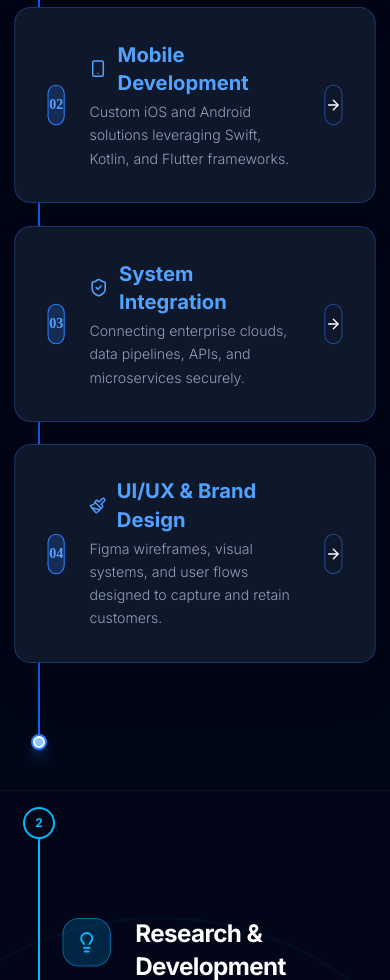
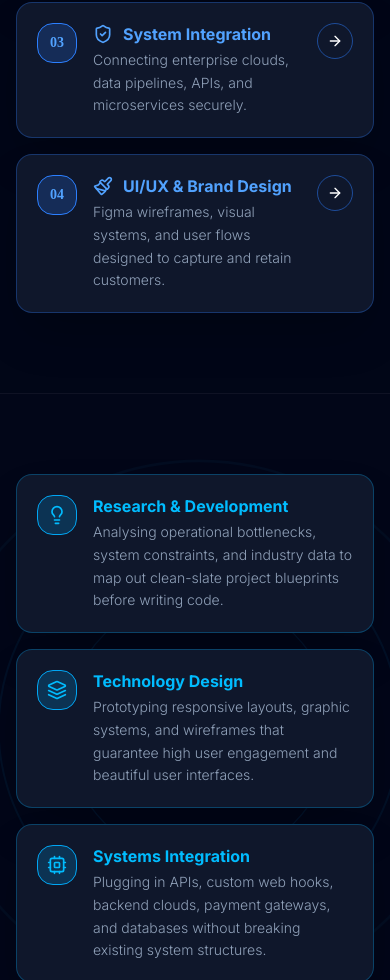
Before and after one commit to danielmututa/zimnextsolutions, a Next.js app: page / in a window 390 px wide. Shown: the part 2009-2989 px from the top of the page. Built offline with nearby package versions, Linux system fonts and the light colour scheme.

Commit message:
fix: changing ui for the landing and adding the vedion sction

```diff
--- a/components/InteractivePillars.tsx
+++ b/components/InteractivePillars.tsx
@@ -33,10 +33,8 @@ export default function InteractivePillars() {
       if (!containerRef.current) return
       const rect = containerRef.current.getBoundingClientRect()
       const viewportHeight = window.innerHeight
-
       const totalHeight = rect.height
       const scrolled = viewportHeight / 2 - rect.top
-
       let progress = scrolled / totalHeight
       progress = Math.min(Math.max(progress, 0), 1)
       setScrollProgress(progress)
@@ -48,25 +46,20 @@ export default function InteractivePillars() {
   }, [])
 
   return (
-    <section ref={containerRef} className="py-32 bg-slate-950 border-t border-b border-white/5 relative overflow-hidden">
+    <section ref={containerRef} className="py-20 sm:py-32 bg-slate-950 border-t border-b border-white/5 relative overflow-hidden">
 
-      {/* Big starting circle at the top of the line */}
-      <div className="absolute left-[39px] sm:left-1/2 top-4 w-8 h-8 rounded-full border-2 border-sky-400 bg-slate-950 -translate-x-1/2 flex items-center justify-center z-10 font-bold text-xs text-sky-400 shadow-md">
+      {/* Starting circle "2" — desktop only */}
+      <div className="hidden sm:flex absolute left-1/2 top-4 w-8 h-8 rounded-full border-2 border-sky-400 bg-slate-950 -translate-x-1/2 items-center justify-center z-10 font-bold text-xs text-sky-400 shadow-md">
         2
       </div>
 
-      {/* Inner Track container (Light Blue / Sky Blue theme) */}
-      <div className="absolute left-[39px] sm:left-1/2 top-12 bottom-12 w-0.5 -translate-x-1/2 pointer-events-none">
-        {/* Dashed line track */}
+      {/* Vertical scroll track — desktop only */}
+      <div className="hidden sm:block absolute left-1/2 top-12 bottom-12 w-0.5 -translate-x-1/2 pointer-events-none">
         <div className="absolute inset-0 border-l-2 border-dashed border-slate-800" />
-
-        {/* Active progress track */}
         <div
           className="absolute top-0 left-0 w-full bg-sky-400 transition-all duration-150"
           style={{ height: `${scrollProgress * 100}%` }}
         />
-
-        {/* Scroll-Linked Moving Tracking Dots */}
         <div
           className="absolute left-1/2 w-4 h-4 rounded-full bg-white border-2 border-sky-400 shadow-lg shadow-sky-400/50 -translate-x-1/2 -translate-y-1/2 z-20 transition-all duration-100"
           style={{ top: `${scrollProgress * 100}%` }}
@@ -86,27 +79,24 @@ export default function InteractivePillars() {
         </svg>
       </div>
 
-      <div className="max-w-7xl mx-auto px-4 sm:px-6 lg:px-8 w-full grid grid-cols-1 lg:grid-cols-12 gap-16 items-center relative z-10">
+      <div className="max-w-7xl mx-auto px-4 sm:px-6 lg:px-8 w-full grid grid-cols-1 lg:grid-cols-12 gap-10 lg:gap-16 items-center relative z-10">
 
-        {/* Left Side: Concentric Blueprint Ring Graphic */}
+        {/* Left: Blueprint ring graphic — desktop only */}
         <div className="lg:col-span-5 hidden lg:flex justify-center relative min-h-[400px]">
           <div className="w-[350px] h-[350px] rounded-full border border-sky-500/20 flex items-center justify-center relative">
-            {/* Mid Ring */}
             <div className="w-[250px] h-[250px] rounded-full border border-sky-500/30 flex items-center justify-center">
-              {/* Inner Ring */}
               <div className="w-[150px] h-[150px] rounded-full border-2 border-sky-500/40 flex items-center justify-center bg-slate-900/50">
                 <Cpu className="h-10 w-10 text-sky-400 animate-pulse" />
               </div>
             </div>
-            {/* Visual satellite dots */}
             <div className="absolute top-1/2 left-0 -translate-x-1.5 -translate-y-1/2 w-3.5 h-3.5 rounded-full bg-sky-500" />
             <div className="absolute top-0 left-1/2 -translate-x-1/2 -translate-y-1.5 w-3.5 h-3.5 rounded-full bg-sky-300" />
             <div className="absolute bottom-12 right-12 w-3.5 h-3.5 rounded-full bg-sky-600" />
           </div>
         </div>
 
-        {/* Right Side: Pillars Info Stack */}
-        <div className="lg:col-span-7 space-y-12 pl-12 lg:pl-0">
+        {/* Right: Pillar cards */}
+        <div className="lg:col-span-7 space-y-4">
           {pillars.map((pillar, index) => {
             const PillarIcon = pillar.icon
             const isPassed = scrollProgress >= pillar.threshold
@@ -114,24 +104,29 @@ export default function InteractivePillars() {
             return (
               <div
                 key={index}
-                className={`flex gap-6 items-start transition-all duration-500 ${
-                  isPassed ? "opacity-100 scale-[1.01]" : "opacity-40"
+                className={`flex items-start gap-4 p-5 sm:p-8 rounded-2xl border transition-all duration-500 ${
+                  isPassed
+                    ? "bg-slate-900 border-sky-500/30 shadow-2xl sm:scale-[1.01]"
+                    : "bg-slate-900/40 border-white/5 opacity-60"
                 }`}
               >
-                {/* Icon Column */}
-                <div className={`w-12 h-12 rounded-2xl flex items-center justify-center border shrink-0 transition-all ${
+                {/* Icon badge */}
+                <div className={`shrink-0 w-10 h-10 rounded-xl flex items-center justify-center border transition-all ${
                   isPassed
-                    ? "bg-sky-500/20 border-sky-500/50 text-sky-400"
-                    : "bg-slate-900 border-white/5 text-slate-500"
+                    ? "bg-sky-500/20 border-sky-500 text-sky-400"
+                    : "bg-slate-950 border-white/10 text-slate-500"
                 }`}>
-                  <PillarIcon className="h-5.5 w-5.5" />
+                  <PillarIcon className="h-5 w-5" />
                 </div>
-                {/* Description Column */}
-                <div className="space-y-2">
-                  <h3 className="text-2xl font-bold text-white tracking-tight">
+
+                {/* Text */}
+                <div className="min-w-0 flex-1 space-y-1">
+                  <h3 className={`text-base sm:text-xl font-bold leading-snug transition-colors ${
+                    isPassed ? "text-sky-400" : "text-white"
+                  }`}>
                     {pillar.title}
                   </h3>
-                  <p className="text-slate-400 font-light text-base leading-relaxed max-w-xl">
+                  <p className="text-slate-400 text-sm font-light leading-relaxed">
                     {pillar.desc}
                   </p>
                 </div>
--- a/components/SolutionsList.tsx
+++ b/components/SolutionsList.tsx
@@ -48,10 +48,8 @@ export default function SolutionsList() {
       if (!containerRef.current) return
       const rect = containerRef.current.getBoundingClientRect()
       const viewportHeight = window.innerHeight
-
       const totalHeight = rect.height
       const scrolled = viewportHeight / 2 - rect.top
-
       let progress = scrolled / totalHeight
       progress = Math.min(Math.max(progress, 0), 1)
       setScrollProgress(progress)
@@ -63,50 +61,51 @@ export default function SolutionsList() {
   }, [])
 
   return (
-    <section ref={containerRef} className="py-32 bg-slate-950/90 relative overflow-visible">
+    <section ref={containerRef} className="py-20 sm:py-32 bg-slate-950/90 relative overflow-visible">
 
-      {/* Big starting circle "1" positioned directly touching the bottom of the Hero's logo circle */}
-      <div className="absolute left-[39px] sm:left-1/2 top-[-16px] w-8 h-8 rounded-full border-2 border-blue-500 bg-slate-950 -translate-x-1/2 flex items-center justify-center z-30 font-bold text-xs text-blue-400 shadow-lg">
+      {/* Starting circle — desktop only */}
+      <div className="hidden sm:flex absolute left-1/2 top-[-16px] w-8 h-8 rounded-full border-2 border-blue-500 bg-slate-950 -translate-x-1/2 items-center justify-center z-30 font-bold text-xs text-blue-400 shadow-lg">
         1
       </div>
 
-      {/* Inner Track container (Blue theme) - starts right below the starting circle "1" */}
-      <div className="absolute left-[39px] sm:left-1/2 top-[16px] bottom-12 w-0.5 -translate-x-1/2 pointer-events-none">
-        {/* Dashed line track */}
+      {/* Vertical scroll track — desktop only */}
+      <div className="hidden sm:block absolute left-1/2 top-[16px] bottom-12 w-0.5 -translate-x-1/2 pointer-events-none">
+        {/* Dashed background track */}
         <div className="absolute inset-0 border-l-2 border-dashed border-slate-800" />
 
-        {/* Active progress track */}
+        {/* Active fill */}
         <div
           className="absolute top-0 left-0 w-full bg-blue-600 transition-all duration-150"
           style={{ height: `${scrollProgress * 100}%` }}
         />
 
-        {/* Scroll-Linked Moving Tracking Dots */}
+        {/* Moving dot — outer */}
         <div
           className="absolute left-1/2 w-4 h-4 rounded-full bg-white border-2 border-blue-500 shadow-lg shadow-blue-500/50 -translate-x-1/2 -translate-y-1/2 z-20 transition-all duration-100"
           style={{ top: `${scrollProgress * 100}%` }}
         />
+        {/* Moving dot — inner */}
         <div
           className="absolute left-1/2 w-2 h-2 rounded-full bg-blue-300 -translate-x-1/2 -translate-y-1/2 z-30 transition-all duration-100"
           style={{ top: `${scrollProgress * 100}%` }}
         />
       </div>
 
-      <div className="max-w-7xl mx-auto px-4 sm:px-6 lg:px-8 w-full grid grid-cols-1 lg:grid-cols-12 gap-16 items-start relative z-10">
+      <div className="max-w-7xl mx-auto px-4 sm:px-6 lg:px-8 w-full grid grid-cols-1 lg:grid-cols-12 gap-10 lg:gap-16 items-start relative z-10">
 
-        {/* Left Side Section Intro */}
-        <div className="lg:col-span-5 space-y-8 lg:sticky lg:top-36">
-          <h2 className="text-4xl sm:text-5xl font-extrabold text-white tracking-tight leading-tight">
+        {/* Left: Section intro */}
+        <div className="lg:col-span-5 space-y-6 lg:sticky lg:top-36">
+          <h2 className="text-3xl sm:text-4xl lg:text-5xl font-extrabold text-white tracking-tight leading-tight">
             Move your industry <br />
             forward.
           </h2>
-          <p className="text-lg text-slate-400 font-light leading-relaxed max-w-sm">
+          <p className="text-base sm:text-lg text-slate-400 font-light leading-relaxed max-w-sm">
             We partner with businesses to architect, build, and optimize software systems that drive digital growth.
           </p>
-          <div className="pt-4">
+          <div className="pt-2">
             <Link
               href="/contact"
-              className="inline-flex items-center gap-2 px-6 py-3 border border-slate-800 hover:border-blue-500 text-slate-200 hover:text-white rounded-full bg-slate-900/50 hover:bg-slate-900 transition-all font-semibold cursor-pointer"
+              className="inline-flex items-center gap-2 px-6 py-3 border border-slate-800 hover:border-blue-500 text-slate-200 hover:text-white rounded-full bg-slate-900/50 hover:bg-slate-900 transition-all font-semibold"
             >
               Request a proposal
               <ArrowRight className="h-4 w-4" />
@@ -114,8 +113,8 @@ export default function SolutionsList() {
           </div>
         </div>
 
-        {/* Right Side Vertical Stack of Cards */}
-        <div className="lg:col-span-7 space-y-6">
+        {/* Right: Cards */}
+        <div className="lg:col-span-7 space-y-4">
           {solutionItems.map((item, index) => {
             const IconComponent = item.icon
             const isPassed = scrollProgress >= item.threshold
@@ -123,48 +122,45 @@ export default function SolutionsList() {
               <Link
                 key={index}
                 href={item.href}
-                className={`group block p-8 rounded-2xl transition-all duration-500 border ${
+                className={`group flex items-start gap-4 p-5 sm:p-8 rounded-2xl transition-all duration-500 border ${
                   isPassed
-                    ? "bg-slate-900 border-blue-500/30 scale-[1.01] shadow-2xl"
-                    : "bg-slate-900/40 border-white/5 opacity-50"
+                    ? "bg-slate-900 border-blue-500/30 shadow-2xl sm:scale-[1.01]"
+                    : "bg-slate-900/40 border-white/5 opacity-60"
                 }`}
               >
-                <div className="flex items-center justify-between gap-6">
-                  <div className="flex items-center gap-6">
-                    {/* Number block */}
-                    <span className={`text-sm font-bold font-mono w-10 h-10 rounded-xl flex items-center justify-center border transition-all ${
+                {/* Number badge */}
+                <span className={`shrink-0 text-sm font-bold font-mono w-10 h-10 rounded-xl flex items-center justify-center border transition-all ${
                   isPassed
                     ? "bg-blue-500/20 border-blue-500 text-blue-400"
                     : "bg-slate-950 border-white/10 text-slate-500"
                 }`}>
                   {item.num}
                 </span>
-                    {/* Icon and Title */}
-                    <div className="space-y-1">
+
+                {/* Text content */}
+                <div className="min-w-0 flex-1 space-y-1">
                   <div className="flex items-center gap-2.5">
-                        <IconComponent className={`h-5 w-5 transition-colors ${
+                    <IconComponent className={`h-5 w-5 shrink-0 transition-colors ${
                       isPassed ? "text-blue-400" : "text-slate-500"
                     }`} />
-                        <h3 className={`text-xl font-bold transition-colors ${
+                    <h3 className={`text-base sm:text-xl font-bold transition-colors leading-snug ${
                       isPassed ? "text-blue-400" : "text-white"
                     }`}>
                       {item.title}
                     </h3>
                   </div>
-                      <p className="text-slate-400 text-sm font-light max-w-lg leading-relaxed">
+                  <p className="text-slate-400 text-sm font-light leading-relaxed">
                     {item.desc}
                   </p>
                 </div>
-                  </div>
 
-                  {/* Arrow Indicator */}
-                  <div className={`w-10 h-10 rounded-full border flex items-center justify-center transition-all ${
+                {/* Arrow */}
+                <div className={`shrink-0 w-9 h-9 rounded-full border flex items-center justify-center transition-all ${
                   isPassed
                     ? "border-blue-500/50 text-white"
                     : "border-slate-800 text-slate-500"
                 }`}>
                   <ArrowRight className="h-4 w-4" />
-                  </div>
                 </div>
               </Link>
             )
```
Lines whose indentation alone changed are shown as unchanged.
